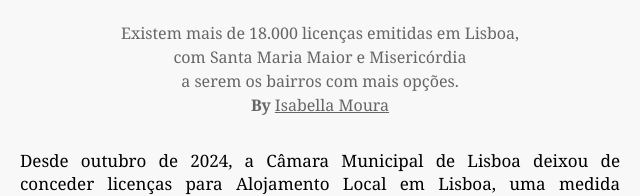
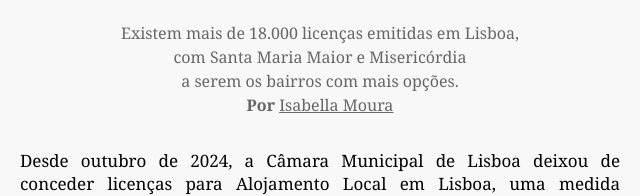
Before and after one commit to isabellacmoura/AL, a plain HTML site: page index.html in a window 1280 px wide. Shown: the part 3533-3729 px from the top of the page, 320-960 px from the left. Drawn offline with nearby package versions, Linux system fonts and the light colour scheme; a script that the page names is missing.

Commit message:
Update index.html

```diff
--- a/index.html
+++ b/index.html
@@ -182,7 +182,7 @@
   <div class="second-title-section">
     <h1>As ruas falam e não mentem: <br> onde há placa<br>há Alojamento Local</h1>
     <p class="subtitle">Existem mais de 18.000 licenças emitidas em Lisboa,<br>com Santa Maria Maior e Misericórdia<br>a serem os
-      bairros com mais opções. <br> <strong>By</strong> <a href="#" style="color: inherit; text-decoration: underline;">Isabella Moura</br> </a></p>
+      bairros com mais opções. <br> <strong>Por</strong> <a href="#" style="color: inherit; text-decoration: underline;">Isabella Moura</br> </a></p>
   </div>
 
   <!-- 4. Primeiro parágrafo -->
```
